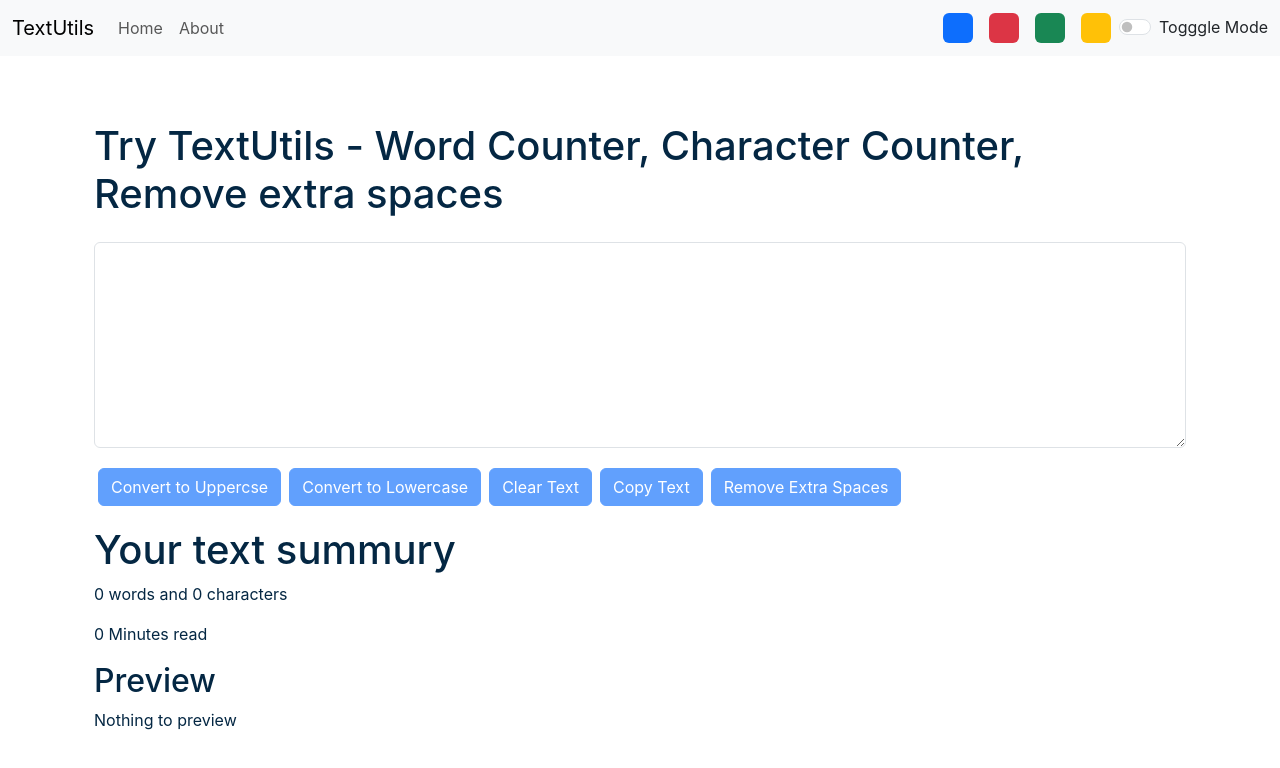
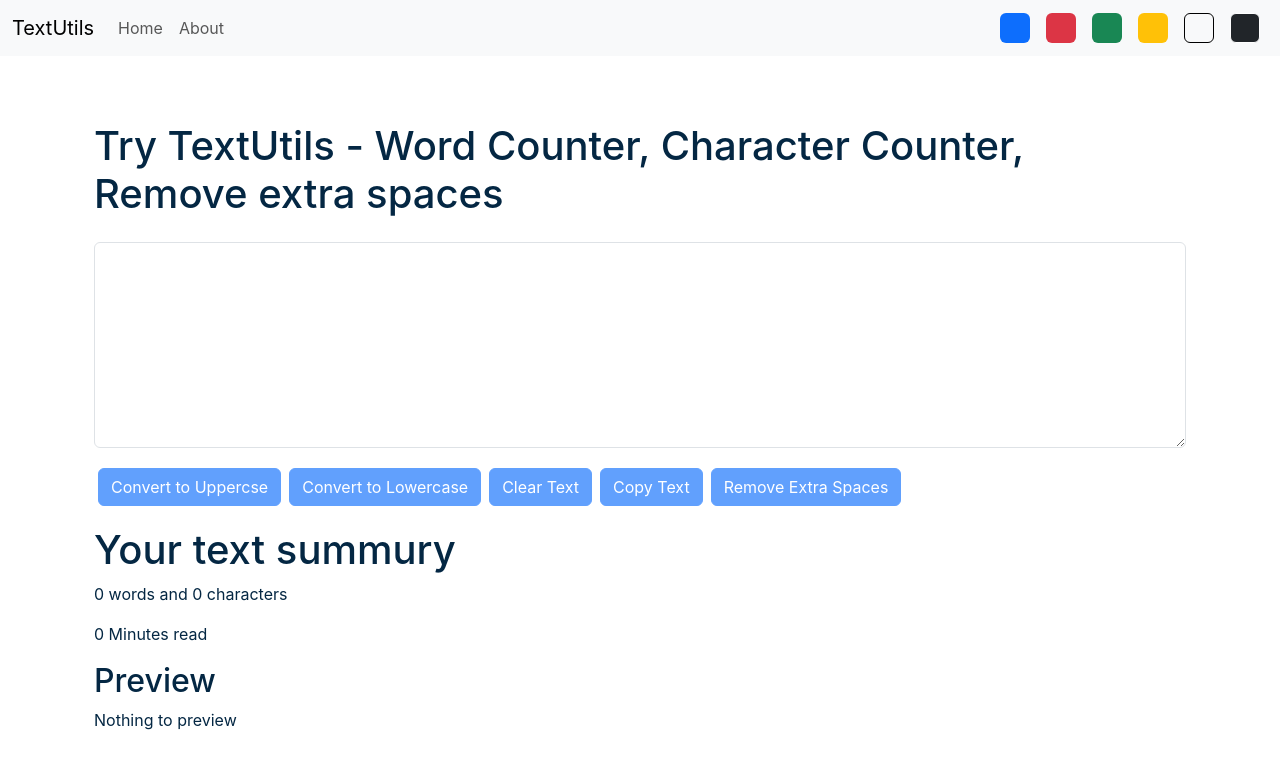
Before and after one commit to rahuldodwe/TextUtils, a React (Create React App) app: page / in a window 1280 px wide. Shown: the top 768 px of the page. Built offline with nearby package versions, Linux system fonts and the light colour scheme.

Commit message:
Final Submission of TextUtil

```diff
--- a/src/App.js
+++ b/src/App.js
@@ -27,8 +27,19 @@ function App() {
       setAlert(null);
     }, 1500);
   }
+
+  const removeBodyClasses = ()=>{
+    document.body.classList.remove('bg-light')
+    document.body.classList.remove('bg-dark')
+    document.body.classList.remove('bg-warning')
+    document.body.classList.remove('bg-danger')
+    document.body.classList.remove('bg-succes')
+  }
+
   const toggleMode = (cls)=>{
+    removeBodyClasses();
     console.log(cls)
+    document.body.classList.add('bg-'+cls)
     if(mode === 'light'){
       setMode('dark');
       document.body.style.backgroundColor = '#042743';
--- a/src/components/Navbar.js
+++ b/src/components/Navbar.js
@@ -26,15 +26,17 @@ export default function Navbar(props) {
         <div className="bg-danger rounded mx-2 " onClick={()=>{props.toggleMode('danger')}}  style={{height: '30px', width: '30px', cursor: 'pointer'}}></div>
         <div className="bg-success rounded mx-2 " onClick={()=>{props.toggleMode('success')}}  style={{height: '30px', width: '30px', cursor: 'pointer'}}></div>
         <div className="bg-warning rounded mx-2 " onClick={()=>{props.toggleMode('warning')}}  style={{height: '30px', width: '30px', cursor: 'pointer'}}></div>
+        <div className="bg-light rounded mx-2 " onClick={()=>{props.toggleMode('light')}}  style={{height: '30px', width: '30px', cursor: 'pointer', border: '1px solid black'}}></div>
+        <div className="bg-dark rounded mx-2 " onClick={()=>{props.toggleMode('dark')}}  style={{height: '30px', width: '30px', cursor: 'pointer', border: '1px solid white'}}></div>
       </div>
       {/* <form className="d-flex" role="search">
         <input className="form-control me-2" type="search" placeholder="Search" aria-label="Search"/>
         <button className="btn btn-primary" type="submit">Search</button>
       </form> */}
-      <div className={`form-check form-switch text-${props.mode==='light'?'dark':'light'}`}>
+      {/* <div className={`form-check form-switch text-${props.mode==='light'?'dark':'light'}`}>
       <input className="form-check-input" onClick={()=>{props.toggleMode(null)}}  type="checkbox" id="flexSwitchCheckDefault"/>
       <label className="form-check-label" htmlFor="flexSwitchCheckDefault">Togggle Mode</label>
-      </div>
+      </div> */}
     </div>
   </div>
 </nav>
```
Also changed, not shown: src/components/TextForm.js (+6 -6 lines).
